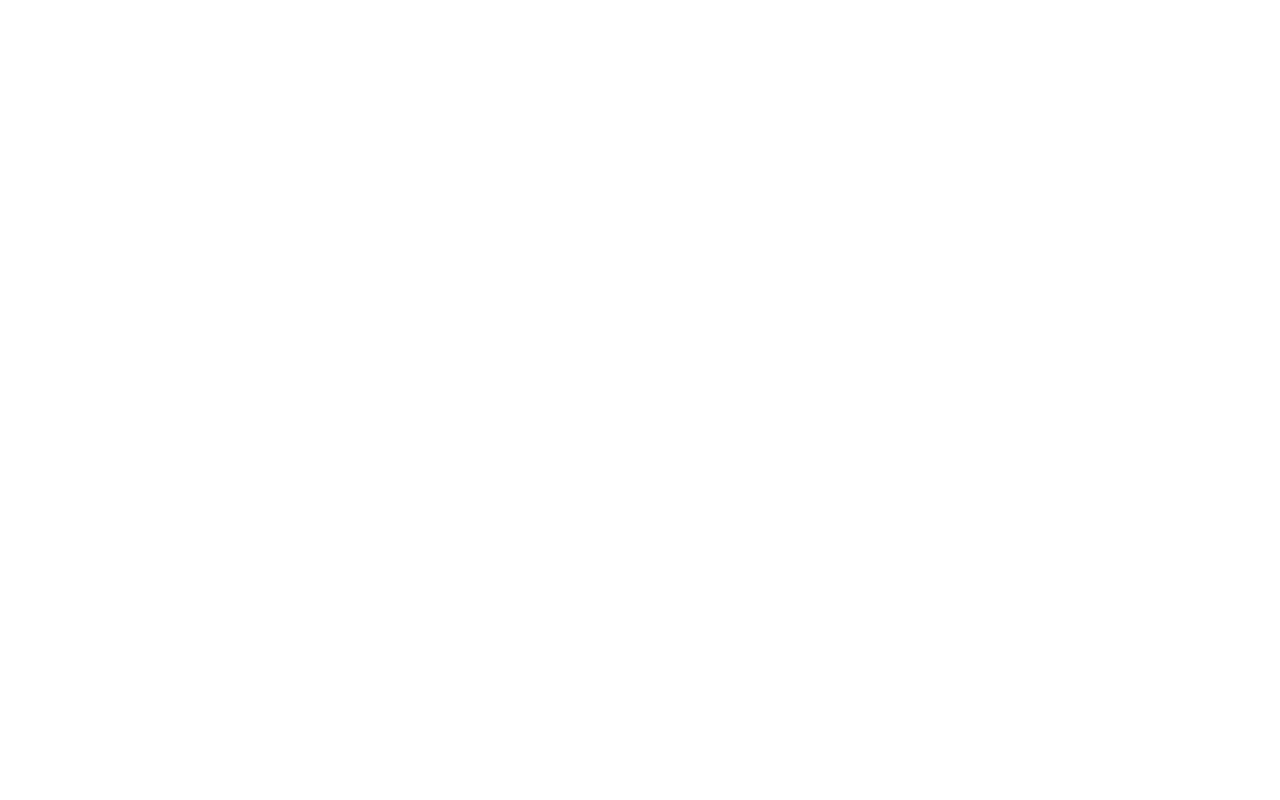
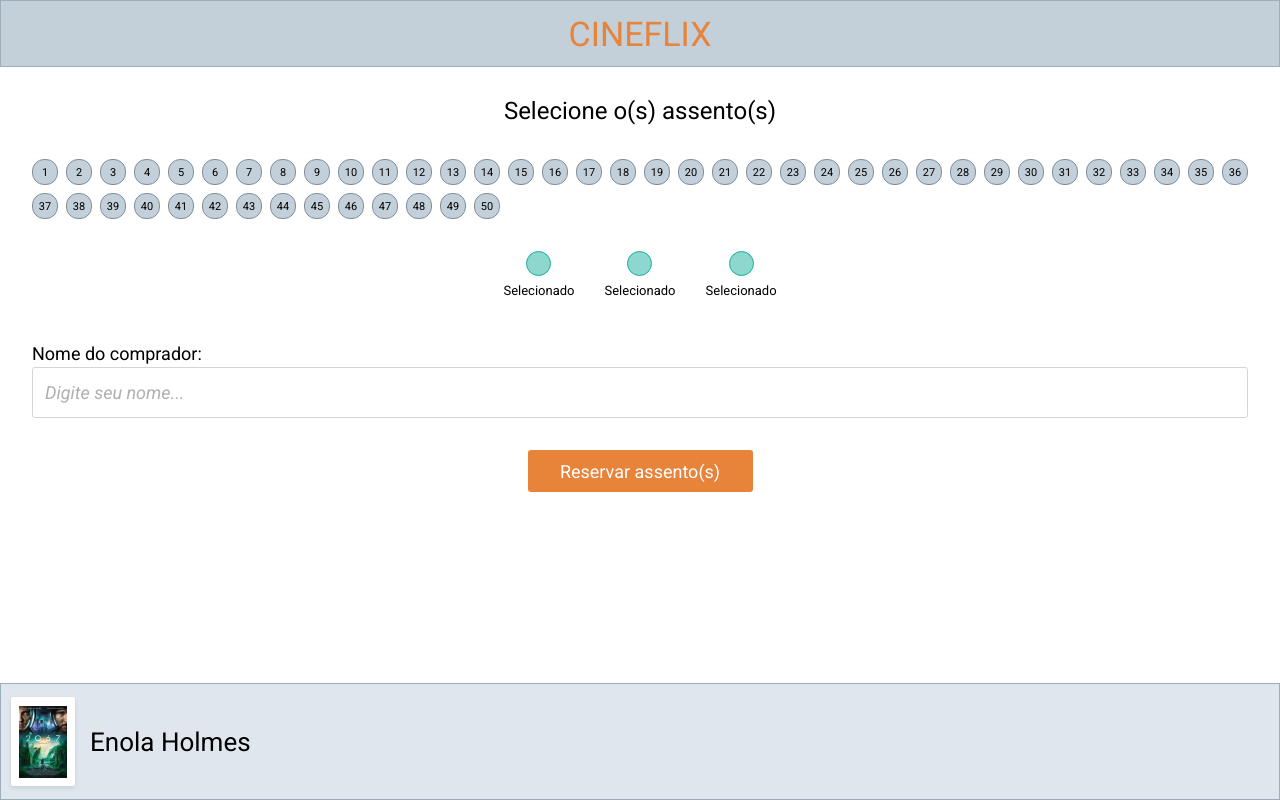
Before and after one commit to callistomain/WEB-Projeto-Cineflex, a React app: page / in a window 1280 px wide. Built offline with nearby package versions, Linux system fonts and the light colour scheme; a web font is replaced by a local one.

Commit message:
Add layout home, schedule, sets

```diff
--- a/package.json
+++ b/package.json
@@ -5,7 +5,8 @@
   "dependencies": {
     "react": "^17.0.2",
     "react-dom": "^17.0.2",
-    "react-scripts": "^4.0.3"
+    "react-scripts": "^4.0.3",
+    "styled-components": "^5.3.6"
   },
   "scripts": {
     "start": "react-scripts start",
--- a/public/index.html
+++ b/public/index.html
@@ -3,6 +3,9 @@
   <head>
     <meta charset="utf-8" />
     <meta name="viewport" content="width=device-width, initial-scale=1" />
+    <link rel="preconnect" href="https://fonts.googleapis.com">
+    <link rel="preconnect" href="https://fonts.gstatic.com" crossorigin>
+    <link href="https://fonts.googleapis.com/css2?family=Roboto:ital,wght@0,400;0,700;1,400&display=swap" rel="stylesheet">
     <title>Cineflex</title>
   </head>
   <body>
--- a/src/assets/css/reset.css
+++ /dev/null
@@ -1,54 +0,0 @@
-/* http://meyerweb.com/eric/tools/css/reset/
-   v2.0 | 20110126
-   License: none (public domain)
-*/
-
-html, body, div, span, applet, object, iframe,
-h1, h2, h3, h4, h5, h6, p, blockquote, pre,
-a, abbr, acronym, address, big, cite, code,
-del, dfn, em, img, ins, kbd, q, s, samp,
-small, strike, strong, sub, sup, tt, var,
-b, u, i, center,
-dl, dt, dd, ol, ul, li,
-fieldset, form, label, legend,
-table, caption, tbody, tfoot, thead, tr, th, td,
-article, aside, canvas, details, embed,
-figure, figcaption, footer, header, hgroup,
-menu, nav, output, ruby, section, summary,
-time, mark, audio, video {
-	margin: 0;
-	padding: 0;
-	border: 0;
-	font-size: 100%;
-	font: inherit;
-	vertical-align: baseline;
-}
-
-/* HTML5 display-role reset for older browsers */
-article, aside, details, figcaption, figure,
-footer, header, hgroup, menu, nav, section {
-	display: block;
-}
-
-body {
-	line-height: 1;
-}
-
-ol, ul {
-	list-style: none;
-}
-
-blockquote, q {
-	quotes: none;
-}
-
-blockquote:before, blockquote:after,
-q:before, q:after {
-	content: '';
-	content: none;
-}
-
-table {
-	border-collapse: collapse;
-	border-spacing: 0;
-}
--- a/src/assets/css/style.css
+++ /dev/null
@@ -1,5 +0,0 @@
-@import url('https://fonts.googleapis.com/css2?family=Recursive:wght@400;700&family=Roboto&display=swap');
-
-body {
-  font-family: 'Roboto', sans-serif;
-}
--- a/src/components/App.js
+++ b/src/components/App.js
@@ -1,5 +1,17 @@
+import GlobalStyled from "./GlobalStyled";
+import Header from "./Header";
+import Home from "./Home";
+import Schedule from './Schedule';
+import Seats from "./Seats";
+
 export default function App() {
   return (
-    <div></div>
+    <>
+      <GlobalStyled/>
+      <Header/>
+      {/* <Home/> */}
+      {/* <Schedule/> */}
+      <Seats/>
+    </>
   );
 }
--- /dev/null
+++ b/src/components/Card.js
@@ -0,0 +1,26 @@
+import styled from 'styled-components';
+import imgTest from "../assets/img/img-card.png"
+
+export default function Card({width, height, img}) {
+  return (
+    <Style width={width} height={height}>
+      <img src={imgTest} alt="" />
+    </Style>
+  );
+}
+
+const Style = styled.li`
+  display: flex;
+  justify-content: center;
+  align-items: center;
+  width: ${props => props.width};
+  height: ${props => props.height};
+  background: #FFFFFF;
+  box-shadow: 0px 2px 4px 2px rgba(0, 0, 0, 0.1);
+  border-radius: 3px;
+
+  img {
+    width: 89%;
+    height: 92%;
+  }
+`;
--- /dev/null
+++ b/src/components/GlobalStyled.js
@@ -0,0 +1,62 @@
+import { createGlobalStyle } from "styled-components";
+
+const GlobalStyled = createGlobalStyle`
+  html, body, div, span, applet, object, iframe,
+  h1, h2, h3, h4, h5, h6, p, blockquote, pre,
+  a, abbr, acronym, address, big, cite, code,
+  del, dfn, em, img, ins, kbd, q, s, samp,
+  small, strike, strong, sub, sup, tt, var,
+  b, u, i, center,
+  dl, dt, dd, ol, ul, li,
+  fieldset, form, label, legend,
+  table, caption, tbody, tfoot, thead, tr, th, td,
+  article, aside, canvas, details, embed,
+  figure, figcaption, footer, header, hgroup,
+  menu, nav, output, ruby, section, summary,
+  time, mark, audio, video {
+    margin: 0;
+    padding: 0;
+    border: 0;
+    font-size: 100%;
+    font: inherit;
+    vertical-align: baseline;
+  }
+
+  article, aside, details, figcaption, figure,
+  footer, header, hgroup, menu, nav, section {
+    display: block;
+  }
+
+  body {
+    line-height: 1;
+    font-family: 'Roboto', sans-serif;
+  }
+
+  ol, ul {
+    list-style: none;
+  }
+
+  blockquote, q {
+    quotes: none;
+  }
+
+  blockquote:before, blockquote:after,
+  q:before, q:after {
+    content: '';
+    content: none;
+  }
+
+  table {
+    border-collapse: collapse;
+    border-spacing: 0;
+  }
+
+  * {
+    box-sizing: border-box;
+    padding: 0;
+    margin: 0;
+    border: 0;
+  }
+`;
+
+export default GlobalStyled;
--- /dev/null
+++ b/src/components/Header.js
@@ -0,0 +1,25 @@
+import styled from "styled-components";
+
+export default function Header() {
+  return (
+    <Style>
+      CINEFLIX
+    </Style>
+  );
+}
+
+const Style = styled.header`
+  position: fixed;
+  top: 0;
+  left: 0;
+  right: 0;
+  height: 67px;
+  font-size: 34px;
+  border: 1px solid #9EADBA;
+
+  display: flex;
+  justify-content: center;
+  align-items: center;
+  background-color: #C3CFD9;
+  color: #E8833A;
+`;
--- /dev/null
+++ b/src/components/Home.js
@@ -0,0 +1,32 @@
+import styled from 'styled-components';
+import Card from './Card';
+
+export default function Home() {
+  return (
+    <Style>
+      <h1>Selecione o filme</h1>
+      <ul>
+        <Card width="145px" height="209px"/>
+      </ul>
+    </Style>
+  );
+}
+
+const Style = styled.main`
+  margin-top: 67px;
+
+  h1 {
+    font-size: 24px;
+    padding: 36px 0;
+    text-align: center;
+  }
+
+  ul {
+    padding: 0 25px;
+    padding-bottom: 36px;
+    display: flex;
+    justify-content: center;
+    flex-wrap: wrap;
+    gap: 15px 30px;
+  }
+`;
--- /dev/null
+++ b/src/components/Schedule.js
@@ -0,0 +1,87 @@
+import styled from 'styled-components';
+import imgTest from "../assets/img/img-card.png"
+
+export default function Schedule() {
+  return (
+    <Style>
+      <h1>Selecione o horário</h1>
+      <Day>
+        <h2>Quinta-feira - 24/06/2021</h2>
+        <Button>15:00</Button>
+        <Button>19:00</Button>
+      </Day>
+
+      <Footer>
+        <div><img src={imgTest} alt="" /></div>
+        <h3>Enola Holmes</h3>
+      </Footer>
+    </Style>
+  );
+}
+
+const Style = styled.main`
+  margin-top: 67px;
+
+  h1 {
+    font-size: 24px;
+    padding: 36px 0;
+    text-align: center;
+  }
+`;
+
+const Day = styled.div`
+  display: flex;
+  flex-wrap: wrap;
+  gap: 10px;
+  padding: 0 25px;
+
+  h2 {
+    font-size: 20px;
+    width: 100%;
+    margin-bottom: 20px;
+  }
+`
+
+const Button = styled.button`
+  font-family: 'Roboto', sans-serif;
+  display: flex;
+  align-items: center;
+  justify-content: center;
+  width: 83px;
+  height: 43px;
+  background-color: #E8833A;
+  border-radius: 3px;
+  font-size: 18px;
+  color: white;
+`;
+
+const Footer = styled.footer`
+  display: flex;
+  align-items: center;
+  position: fixed;
+  height: 117px;
+  left: 0;
+  right: 0;
+  bottom: 0;
+  background-color: #DFE6ED;
+  border: 1px solid #9EADBA;
+  font-size: 26px;
+  padding: 0 10px;
+  gap: 15px;
+
+  div {
+    display: flex;
+    justify-content: center;
+    align-items: center;
+    width: 64px;
+    height: 89px;
+    background-color: #FFFFFF;
+    box-shadow: 0px 2px 4px rgba(0, 0, 0, 0.1);
+    border-radius: 2px;
+
+    img {
+      width: 48px;
+      height: 72px;
+    }
+  }
+`;
--- /dev/null
+++ b/src/components/Seats.js
@@ -0,0 +1,179 @@
+import styled from 'styled-components';
+import imgTest from "../assets/img/img-card.png"
+
+const arr = Array.apply(null, Array(50))
+export default function Seats() {
+  return (
+    <Style>
+      <h1>Selecione o(s) assento(s)</h1>
+      <SeatsStyle>
+        {arr.map((e, i) => <Seat>{i+1}</Seat>)}
+      </SeatsStyle>
+
+      <SeatsLegend>
+        <div>
+          <div></div>
+          Selecionado
+        </div>
+        <div>
+          <div></div>
+          Selecionado
+        </div>
+        <div>
+          <div></div>
+          Selecionado
+        </div>
+      </SeatsLegend>
+
+      <Field/>
+
+      <Button>Reservar assento(s)</Button>
+
+      <Footer>
+        <div><img src={imgTest} alt="" /></div>
+        <h3>Enola Holmes</h3>
+      </Footer>
+    </Style>
+  );
+}
+
+function Field() {
+  return (
+    <FieldStyle>
+      <div>Nome do comprador:</div>
+      <input type="text" placeholder="Digite seu nome..."/>
+    </FieldStyle>
+  );
+}
+
+const FieldStyle = styled.div`
+  padding: 0 32px;
+  width: 100vw;
+  margin-bottom: 32px;
+
+  div {
+    margin-bottom: 4px;
+    font-size: 18px;
+  }
+
+  input {
+    font-family: 'Roboto', sans-serif;
+    padding: 0 12px;
+    width: 100%;
+    height: 51px;
+    background: #FFFFFF;
+    border: 1px solid #D5D5D5;
+    border-radius: 3px;
+    font-size: 18px;
+  }
+
+  input::placeholder {
+    font-style: italic;
+    font-size: 18px;
+    color: #AFAFAF;
+  }
+`;
+
+const SeatsLegend = styled.ul`
+  display: flex;
+  justify-content: center;
+  gap: 30px;
+  margin-bottom: 48px;
+
+  & > div {
+    display: flex;
+    flex-direction: column;
+    justify-content: center;
+    align-items: center;
+    font-size: 13px;
+    gap: 8px;
+
+    div {
+      width: 25px;
+      height: 25px;
+      background-color: #8DD7CF;
+      border: 1px solid #1AAE9E;
+      border-radius: 17px;
+    }
+  }
+`;
+
+const Style = styled.main`
+  display: flex;
+  flex-direction: column;
+  justify-content: center;
+  align-items: center;
+  margin-top: 67px;
+  margin-bottom: 117px;
+  padding: 32px 0;
+
+  h1 {
+    font-size: 24px;
+    margin-bottom: 36px;
+    text-align: center;
+  }
+`;
+
+const SeatsStyle = styled.ul`
+  padding: 0 32px;
+  display: flex;
+  flex-wrap: wrap;
+  gap: 8px 8px;
+  margin-bottom: 32px;
+`;
+
+const Seat = styled.li`
+  display: flex;
+  justify-content: center;
+  align-items: center;
+  font-size: 11px;
+  width: 26px;
+  height: 26px;
+  background-color: #C3CFD9;
+  border: 1px solid #808F9D;
+  border-radius: 12px;
+`;
+
+const Button = styled.button`
+  font-family: 'Roboto', sans-serif;
+  display: flex;
+  align-items: center;
+  justify-content: center;
+  width: 225px;
+  height: 42px;
+  background-color: #E8833A;
+  border-radius: 3px;
+  font-size: 18px;
+  color: white;
+`;
+
+const Footer = styled.footer`
+  display: flex;
+  align-items: center;
+  position: fixed;
+  height: 117px;
+  left: 0;
+  right: 0;
+  bottom: 0;
+  background-color: #DFE6ED;
+  border: 1px solid #9EADBA;
+  font-size: 26px;
+  padding: 0 10px;
+  gap: 15px;
+
+  div {
+    display: flex;
+    justify-content: center;
+    align-items: center;
+    width: 64px;
+    height: 89px;
+    background-color: #FFFFFF;
+    box-shadow: 0px 2px 4px rgba(0, 0, 0, 0.1);
+    border-radius: 2px;
+
+    img {
+      width: 48px;
+      height: 72px;
+    }
+  }
+`;
--- a/src/index.js
+++ b/src/index.js
@@ -1,6 +1,4 @@
 import ReactDOM from 'react-dom';
 import App from './components/App';
-import './assets/css/reset.css';
-import './assets/css/style.css';
 
 ReactDOM.render(<App/>, document.getElementById("root"));
```
Also changed, not shown: src/assets/img/img-card.png (added), 1 other file.
